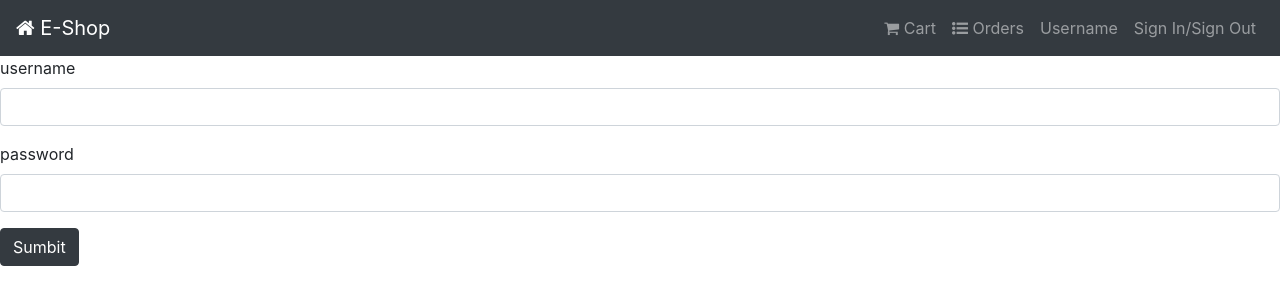
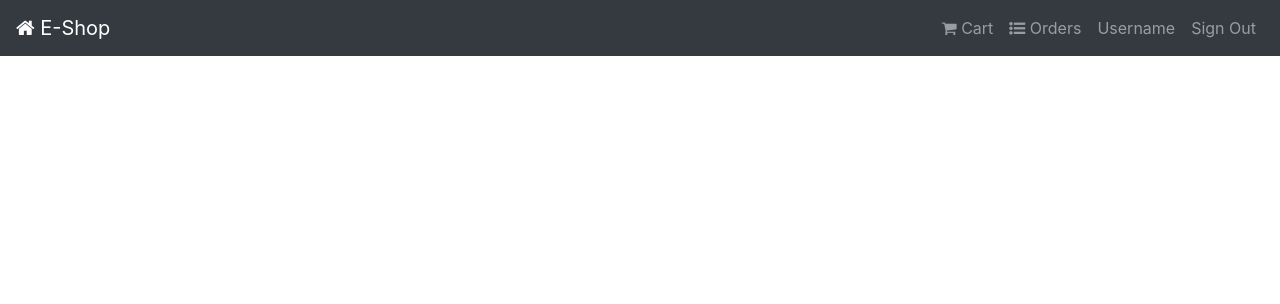
Before and after one commit to cpanou/web, an Angular app in the folder eshop-base/: page /home in a window 1280 px wide. Before the commit this address led to /. Shown: the top 304 px of the page. Built offline with nearby package versions, Linux system fonts and the light colour scheme.

Commit message:
intermediate commit to be ignored

```diff
--- a/eshop-base/src/app/app-routing.module.ts
+++ b/eshop-base/src/app/app-routing.module.ts
@@ -1,8 +1,14 @@
 import { NgModule } from '@angular/core';
 import { Routes, RouterModule } from '@angular/router';
+import { LoginComponent } from './login/login.component';
+import { NavigationComponent } from './navigation/navigation.component';
 
 
-const routes: Routes = [];
+const routes: Routes = [
+  { path:'', component:LoginComponent },
+  { path:'login', component:LoginComponent },
+  { path:'home', component:NavigationComponent }
+];
 
 @NgModule({
   imports: [RouterModule.forRoot(routes)],
--- a/eshop-base/src/app/app.component.html
+++ b/eshop-base/src/app/app.component.html
@@ -1,3 +1,2 @@
-<app-navigation></app-navigation>
 
-<app-login></app-login>
+<router-outlet></router-outlet>
--- a/eshop-base/src/app/login/login.component.html
+++ b/eshop-base/src/app/login/login.component.html
@@ -9,4 +9,4 @@
 </div>
 <button (click)="login()" class="btn btn-dark">Sumbit</button>
 
-<span *ngIf="loginError">Invalid Credentials</span>
+<span *ngIf="loginError">{{ errorMessage }}</span>
--- a/eshop-base/src/app/login/login.component.ts
+++ b/eshop-base/src/app/login/login.component.ts
@@ -1,4 +1,5 @@
 import { Component, OnInit } from '@angular/core';
+import { Router } from '@angular/router';
 
 @Component({
   selector: 'app-login',
@@ -9,8 +10,9 @@ export class LoginComponent implements OnInit {
   username: string;
   password: string;
   loginError: boolean = false;
+  errorMessage: string = "Invalid Credentials";
 
-  constructor() { }
+  constructor(private router: Router) { }
 
   ngOnInit(): void {
   }
@@ -20,10 +22,10 @@ export class LoginComponent implements OnInit {
     console.log(this.password);
     if (this.username === "test" && this.password === "test123") {
       this.loginError = false;
+      this.router.navigate(['home']);
     } else {
       this.loginError = true;
     }
-
   }
 
 }
--- a/eshop-base/src/app/navigation/navigation.component.html
+++ b/eshop-base/src/app/navigation/navigation.component.html
@@ -10,20 +10,25 @@
     <div class="collapse navbar-collapse" id="navbarNav">
 
         <div class="navbar-nav ml-auto">
+
             <a class="nav-item nav-link ">
                 <i class="fa fa-shopping-cart"></i>
                 Cart
             </a>
+
             <a class="nav-item nav-link ">
                 <i class="fa fa-list-ul"></i>
                 Orders
             </a>
+
             <a class="nav-item nav-link ">
                 Username
             </a>
-            <a class="nav-item nav-link ">
-                Sign In/Sign Out
+
+            <a (click)="logout()" class="nav-item nav-link ">
+                Sign Out
             </a>
+
         </div>
 
     </div>
--- a/eshop-base/src/app/navigation/navigation.component.ts
+++ b/eshop-base/src/app/navigation/navigation.component.ts
@@ -1,4 +1,5 @@
 import { Component, OnInit } from '@angular/core';
+import { Router } from '@angular/router';
 
 @Component({
   selector: 'app-navigation',
@@ -7,9 +8,13 @@ import { Component, OnInit } from '@angular/core';
 })
 export class NavigationComponent implements OnInit {
 
-  constructor() { }
+  constructor(private router:Router) { }
 
   ngOnInit(): void {
   }
 
+  logout(): void {
+    this.router.navigate(['login']);
+  }
+
 }
```
